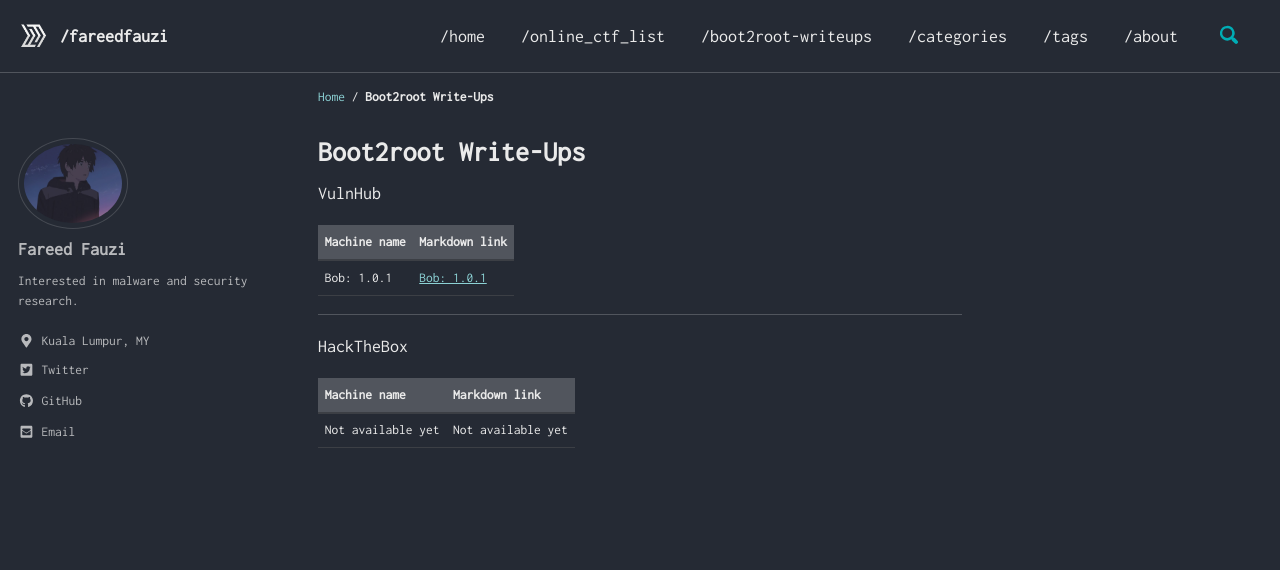
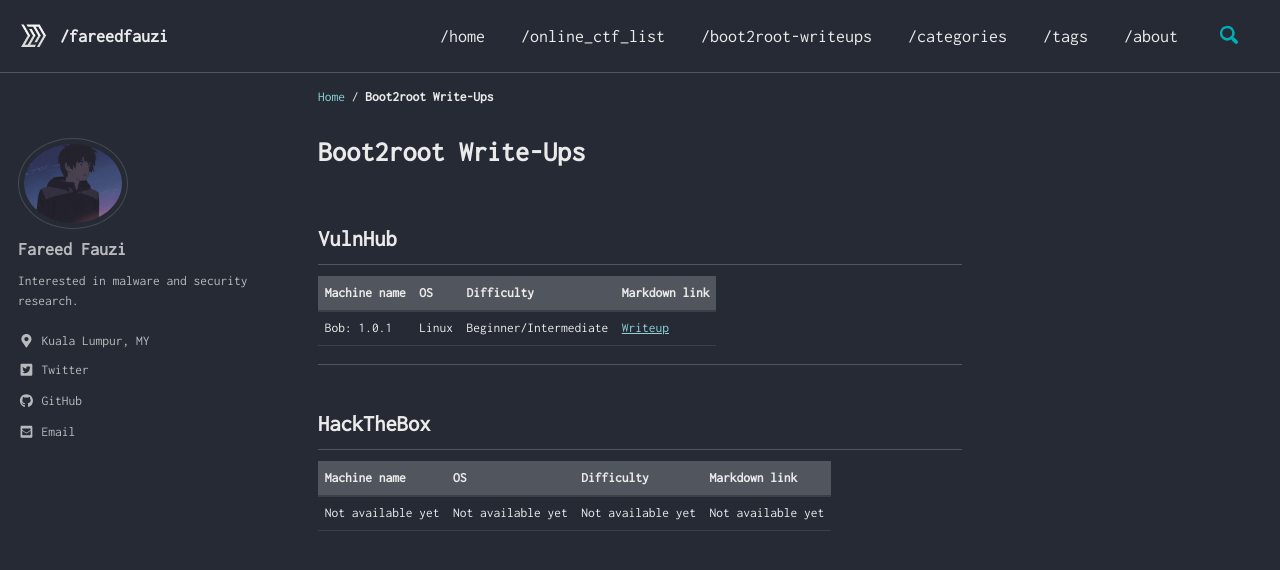
Before and after one commit to spiritedwolf/fareedfauzi.github.io, a Jekyll site: the page built from _pages/boot2root-writeups.md, in a window 1280 px wide and 900 px high. Shown: the top 570 px of the window. Built offline with Jekyll 4.4.1, drawn with Linux system fonts in a browser that asks for light colours; cached includes are drawn as plain includes.

Commit message:
Update boot2root-writeups.md

```diff
--- a/_pages/boot2root-writeups.md
+++ b/_pages/boot2root-writeups.md
@@ -5,16 +5,16 @@ author_profile: true
 
 ---
 
-VulnHub
+## VulnHub
 
-| Machine name | Markdown link |
-| --- | --- |
-| Bob: 1.0.1 | [Bob: 1.0.1](https://github.com/fareedfauzi/VulnHub-Writeups/blob/master/Bob1.0.1/Bob%201.0.1.md) |
+| Machine name | OS | Difficulty | Markdown link |
+| --- | --- | --- | --- |
+| Bob: 1.0.1 | Linux | Beginner/Intermediate | [Writeup](https://github.com/fareedfauzi/VulnHub-Writeups/blob/master/Bob1.0.1/Bob%201.0.1.md) |
 
 ---
 
-HackTheBox
+## HackTheBox
 
-| Machine name | Markdown link |
-| --- | --- |
-| Not available yet | Not available yet |
+| Machine name | OS | Difficulty | Markdown link |
+| --- | --- | --- | --- |
+| Not available yet | Not available yet | Not available yet | Not available yet |
```
